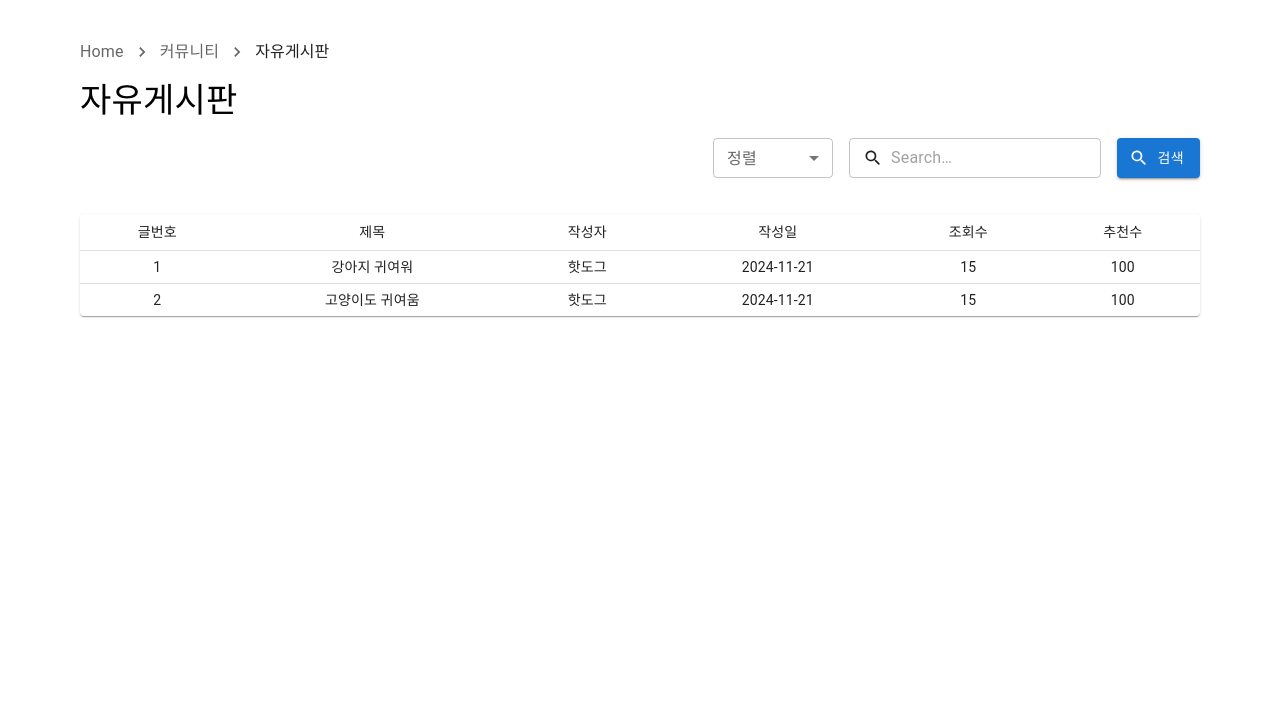
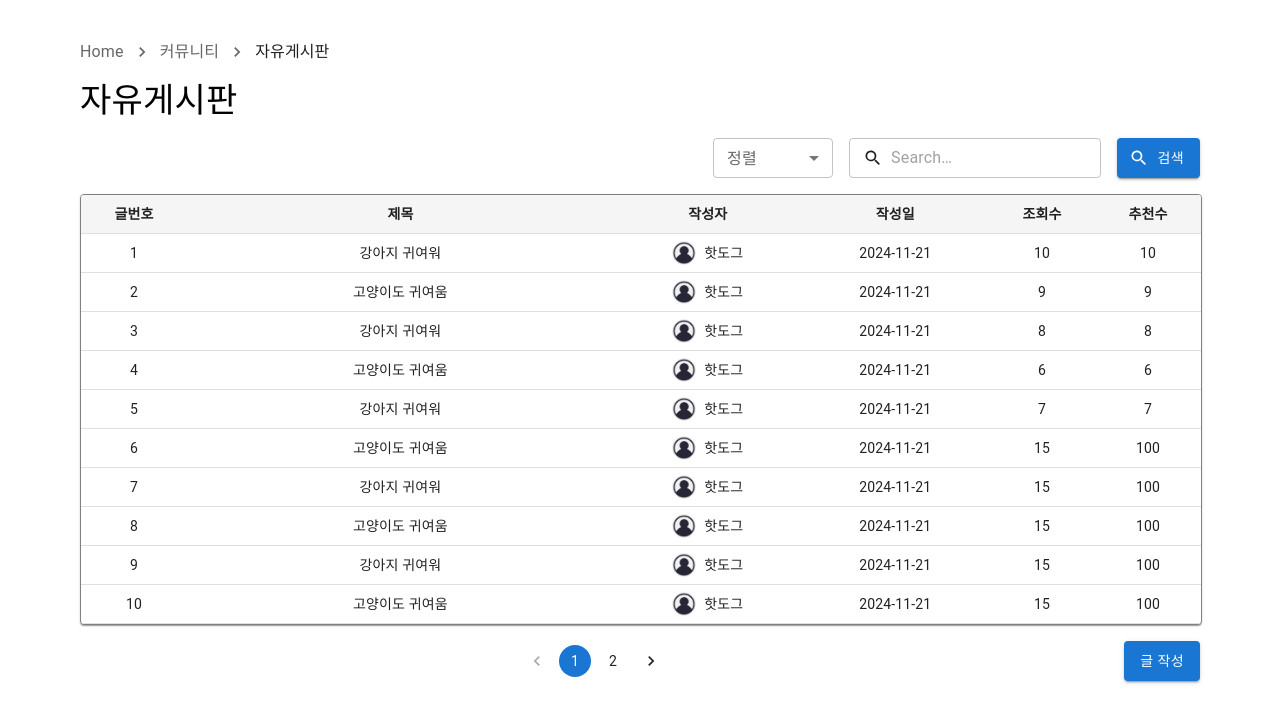
Before and after one commit to TalkingPotato90/pettopia, a React (Create React App) app in the folder frontend/: page /community/freeboard in a window 1280 px wide. Shown: the top 722 px of the page. Built offline with nearby package versions, Linux system fonts and the light colour scheme.

Commit message:
feat: 자유게시판 화면 2차 구현 - TableSort - Pagination - 작성자 기본 이미지 추가 - WriteButton - 정렬 상태 업데이트

```diff
--- a/frontend/src/pages/FreeBoard.jsx
+++ b/frontend/src/pages/FreeBoard.jsx
@@ -1,25 +1,29 @@
-import * as React from 'react';
-import Breadcrumbs from '@mui/material/Breadcrumbs';
-import Typography from '@mui/material/Typography';
-import Box from '@mui/material/Box';
-import Link from '@mui/material/Link';
-import Stack from '@mui/material/Stack';
+import { useState } from 'react';
+import {
+  Breadcrumbs,
+  Typography,
+  Box,
+  Link,
+  Stack,
+  FormControl,
+  OutlinedInput,
+  InputAdornment,
+  Button,
+  InputLabel,
+  MenuItem,
+  Select,
+  Table,
+  TableBody,
+  TableCell,
+  TableContainer,
+  TableHead,
+  TableRow,
+  Paper,
+  Pagination,
+} from '@mui/material';
 import NavigateNextIcon from '@mui/icons-material/NavigateNext';
-import FormControl from '@mui/material/FormControl';
-import OutlinedInput from '@mui/material/OutlinedInput';
-import InputAdornment from '@mui/material/InputAdornment';
 import SearchRoundedIcon from '@mui/icons-material/SearchRounded';
-import Button from '@mui/material/Button';
-import InputLabel from '@mui/material/InputLabel';
-import MenuItem from '@mui/material/MenuItem';
-import Select from '@mui/material/Select';
-import Table from '@mui/material/Table';
-import TableBody from '@mui/material/TableBody';
-import TableCell from '@mui/material/TableCell';
-import TableContainer from '@mui/material/TableContainer';
-import TableHead from '@mui/material/TableHead';
-import TableRow from '@mui/material/TableRow';
-import Paper from '@mui/material/Paper';
+import defaultAvatar from '../assets/defaultAvatar.png';
 
 function TopBreadcrumbs() {
   const handleClick = (event) => {
@@ -70,11 +74,13 @@ function Title() {
   );
 }
 
-function SortForm() {
-  const [sort, setSort] = React.useState('');
+function SortTable({ onSortChange }) {
+  const [sort, setSort] = useState('');
 
   const handleChange = (event) => {
-    setSort(event.target.value);
+    const newSort = event.target.value;
+    setSort(newSort);
+    onSortChange(newSort); // 부모 컴포넌트에 값 전달
   };
 
   return (
@@ -90,8 +96,8 @@ function SortForm() {
         <MenuItem disabled value="">
           <em>정렬</em>
         </MenuItem>
+        <MenuItem value="byDate">작성일순</MenuItem>
         <MenuItem value="byView">조회순</MenuItem>
-        <MenuItem value="byDate">날짜순</MenuItem>
         <MenuItem value="byRecommend">추천순</MenuItem>
       </Select>
     </FormControl>
@@ -141,23 +147,129 @@ function SearchButton() {
   );
 }
 
-function TableContents() {
-  const createData = (number, title, author, date, view, recommend) => {
-    return { number, title, author, date, view, recommend };
+function TableContents({ sort }) {
+  const columns = [
+    { id: 'number', label: '글번호', minWidth: 25 },
+    { id: 'title', label: '제목', minWidth: 200 },
+    { id: 'author', label: '작성자', minWidth: 80 },
+    {
+      id: 'date',
+      label: '작성일',
+      minWidth: 80,
+      format: (value) => value.toISOString,
+    },
+    { id: 'view', label: '조회수', minWidth: 35 },
+    { id: 'recommend', label: '추천수', minWidth: 35 },
+  ];
+
+  const createData = (number, title, avatar, author, date, view, recommend) => {
+    return { number, title, avatar, author, date, view, recommend };
   };
 
   const rows = [
     createData(
       1,
       '강아지 귀여워',
+      null,
+      '핫도그',
+      new Date().toISOString().split('T')[0],
+      10,
+      10,
+    ),
+    createData(
+      2,
+      '고양이도 귀여움',
+      null,
+      '핫도그',
+      new Date().toISOString().split('T')[0],
+      9,
+      9,
+    ),
+    createData(
+      3,
+      '강아지 귀여워',
+      null,
+      '핫도그',
+      new Date().toISOString().split('T')[0],
+      8,
+      8,
+    ),
+    createData(
+      4,
+      '고양이도 귀여움',
+      null,
+      '핫도그',
+      new Date().toISOString().split('T')[0],
+      6,
+      6,
+    ),
+    createData(
+      5,
+      '강아지 귀여워',
+      null,
+      '핫도그',
+      new Date().toISOString().split('T')[0],
+      7,
+      7,
+    ),
+    createData(
+      6,
+      '고양이도 귀여움',
+      null,
       '핫도그',
       new Date().toISOString().split('T')[0],
       15,
       100,
     ),
     createData(
-      2,
+      7,
+      '강아지 귀여워',
+      null,
+      '핫도그',
+      new Date().toISOString().split('T')[0],
+      15,
+      100,
+    ),
+    createData(
+      8,
       '고양이도 귀여움',
+      null,
+      '핫도그',
+      new Date().toISOString().split('T')[0],
+      15,
+      100,
+    ),
+    createData(
+      9,
+      '강아지 귀여워',
+      null,
+      '핫도그',
+      new Date().toISOString().split('T')[0],
+      15,
+      100,
+    ),
+    createData(
+      10,
+      '고양이도 귀여움',
+      null,
+      '핫도그',
+      new Date().toISOString().split('T')[0],
+      15,
+      100,
+    ),
+    createData(
+      11,
+      '강아지 귀여워',
+      null,
+      '핫도그',
+      new Date().toISOString().split('T')[0],
+      15,
+      100,
+    ),
+    createData(
+      12,
+      '고양이도 귀여움',
+      null,
       '핫도그',
       new Date().toISOString().split('T')[0],
       15,
@@ -165,63 +277,174 @@ function TableContents() {
     ),
   ];
 
+  const [page, setPage] = useState(1);
+  const [rowsPerPage] = useState(10);
+
+  const handleChangePage = (event, newPage) => {
+    setPage(newPage);
+  };
+
+  // sort 기준에 따라 정렬
+  const sortedRows = [...rows].sort((a, b) => {
+    switch (sort) {
+      case 'byDate':
+        return new Date(b.date) - new Date(a.date); // 작성일 기준 내림차순
+      case 'byView':
+        return b.view - a.view; // 조회수 기준 내림차순
+      case 'byRecommend':
+        return b.recommend - a.recommend; // 추천수 기준 내림차순
+      default:
+        return 0;
+    }
+  });
+
   return (
-    <Box sx={{ display: 'flex', justifyContent: 'center', pl: 10, pr: 10 }}>
-      <TableContainer component={Paper} style={styles.table}>
-        <Table sx={{ minWidth: 650 }} size="small" aria-label="a dense table">
+    <Box
+      sx={{
+        display: 'flex',
+        justifyContent: 'center',
+        pl: 10,
+        pr: 10,
+        flexDirection: 'column',
+      }}
+    >
+      <TableContainer
+        component={Paper}
+        sx={{ maxHeight: 440, border: '1px solid gray' }}
+      >
+        <Table stickyHeader aria-label="sticky table">
           <TableHead>
             <TableRow>
-              <TableCell align="center">글번호</TableCell>
-              <TableCell align="center">제목</TableCell>
-              <TableCell align="center">작성자</TableCell>
-              <TableCell align="center">작성일</TableCell>
-              <TableCell align="center">조회수</TableCell>
-              <TableCell align="center">추천수</TableCell>
+              {columns.map((column) => (
+                <TableCell
+                  key={column.id}
+                  align="center"
+                  style={{
+                    minWidth: column.minWidth,
+                    fontWeight: 'bold',
+                    backgroundColor: '#f5f5f5',
+                  }}
+                  sx={{ height: '10px', padding: '7px' }}
+                >
+                  {column.label}
+                </TableCell>
+              ))}
             </TableRow>
           </TableHead>
           <TableBody>
-            {rows.map((row) => (
-              <TableRow
-                key={row.number}
-                sx={{ '&:last-child td, &:last-child th': { border: 0 } }}
-              >
-                <TableCell align="center" component="th" scope="row">
-                  {row.number}
-                </TableCell>
-                <TableCell align="center">{row.title}</TableCell>
-                <TableCell align="center">{row.author}</TableCell>
-                <TableCell align="center">{row.date}</TableCell>
-                <TableCell align="center">{row.view}</TableCell>
-                <TableCell align="center">{row.recommend}</TableCell>
-              </TableRow>
-            ))}
+            {sortedRows
+              .slice((page - 1) * rowsPerPage, page * rowsPerPage)
+              .map((row) => {
+                return (
+                  <TableRow hover role="checkbox" tabIndex={-1} key={row.code}>
+                    {columns.map((column) => {
+                      const value = row[column.id];
+                      if (column.id === 'author') {
+                        return (
+                          <TableCell
+                            key={column.id}
+                            align="center"
+                            sx={{ height: '10px', padding: '7px' }}
+                          >
+                            <Box
+                              sx={{
+                                display: 'flex',
+                                alignItems: 'center',
+                                justifyContent: 'center',
+                              }}
+                            >
+                              <img
+                                src={row.avatar || defaultAvatar}
+                                alt="avatar"
+                                style={{
+                                  width: '24px',
+                                  height: '24px',
+                                  borderRadius: '50%',
+                                  marginRight: '8px',
+                                }}
+                              />
+                              {value}
+                            </Box>
+                          </TableCell>
+                        );
+                      }
+                      return (
+                        <TableCell
+                          key={column.id}
+                          align="center"
+                          sx={{ height: '10px', padding: '7px' }}
+                        >
+                          {column.format && typeof value === 'number'
+                            ? column.format(value)
+                            : value}
+                        </TableCell>
+                      );
+                    })}
+                  </TableRow>
+                );
+              })}
           </TableBody>
         </Table>
       </TableContainer>
+      <Stack
+        spacing={2}
+        sx={{ display: 'flex', justifyContent: 'center', marginTop: '16px' }}
+        direction="row"
+      >
+        <Box sx={{ flexGrow: 1, display: 'flex', justifyContent: 'center' }}>
+          <Pagination
+            count={Math.ceil(rows.length / rowsPerPage)} // 페이지 개수를 계산
+            page={page} // 현재 페이지
+            onChange={handleChangePage} // 페이지 변경 함수
+            color="primary"
+            sx={{ display: 'flex', justifyContent: 'center' }}
+          />
+        </Box>
+
+        <WriteButton />
+      </Stack>
     </Box>
   );
 }
 
+function WriteButton() {
+  const handleClick = (event) => {
+    event.preventDefault();
+    alert('글작성 클릭');
+  };
+
+  return (
+    <Button
+      sx={{ height: '40px' }}
+      variant="contained"
+      color="primary"
+      onClick={handleClick}
+    >
+      글 작성
+    </Button>
+  );
+}
+
 function FreeBoard() {
+  const [sort, setSort] = useState(''); // 정렬 상태 관리
+
+  // 정렬 기준 변경 시 상태 업데이트
+  const handleSortChange = (newSort) => {
+    setSort(newSort);
+  };
+
   return (
     <Stack spacing={2}>
       <TopBreadcrumbs />
       <Title />
       <Box sx={{ display: 'flex', justifyContent: 'flex-end', gap: 2, pr: 10 }}>
-        <SortForm />
+        <SortTable onSortChange={handleSortChange} />
         <SearchForm />
         <SearchButton />
       </Box>
-      <TableContents />
+      <TableContents sort={sort} />
     </Stack>
   );
 }
 
-const styles = {
-  table: {
-    margin: '20px auto',
-    display: 'flex',
-  },
-};
-
 export default FreeBoard;
```
